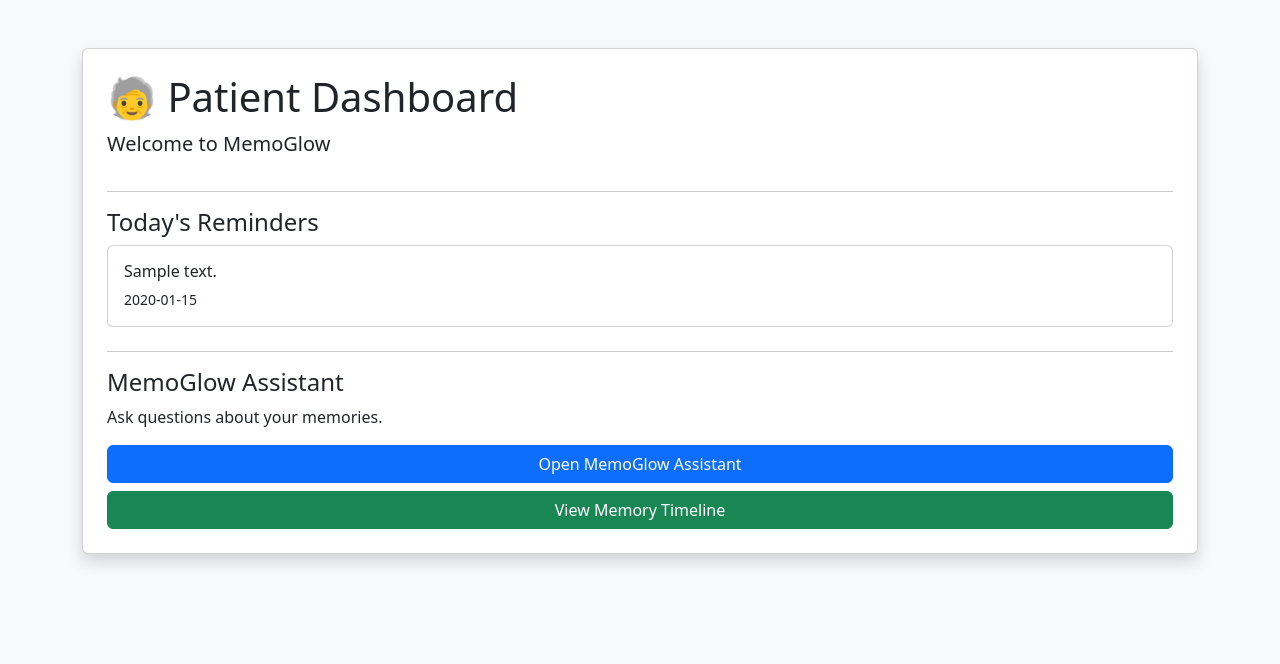
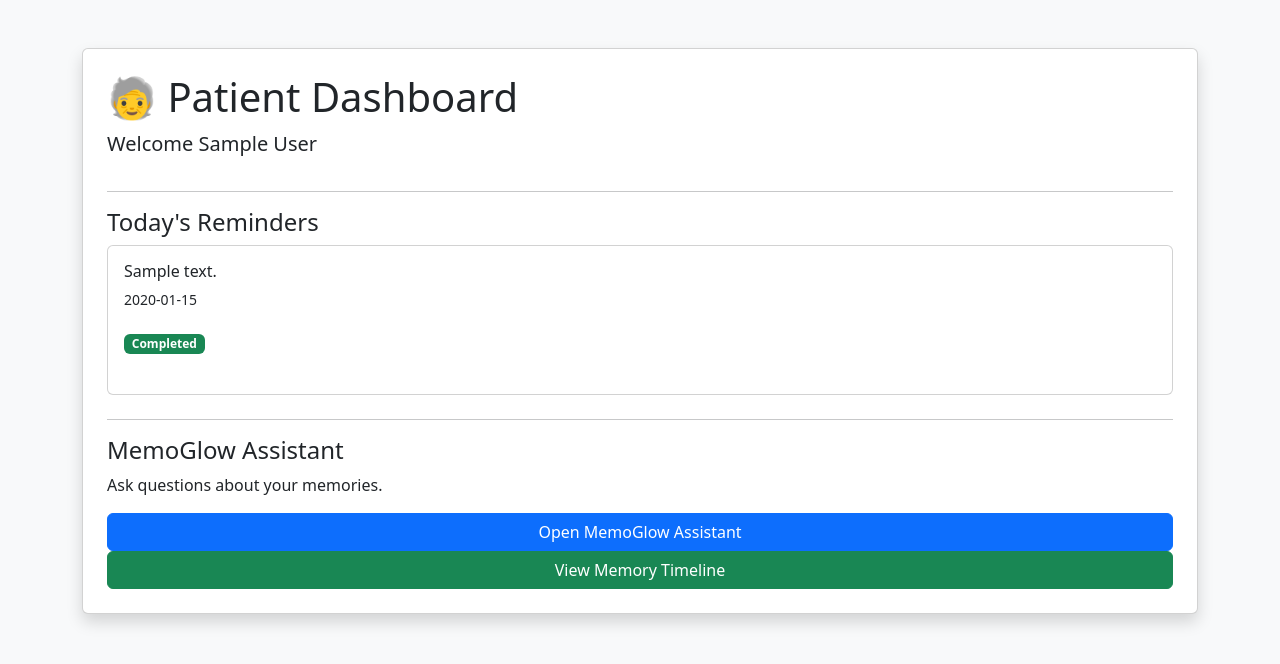
Before and after one commit to vishishta911/MemoGlow, a Flask app: page /patient/dashboard in a window 1280 px wide. Shown: the part 56-720 px from the top of the page. Run offline with Flask 3, Linux system fonts and the light colour scheme; the visitor is signed in with stand-in values (Sample User, id 1); tables that the repository leaves empty hold one stand-in row (values such as "Sample post").

Commit message:
Add reminder completion and dynamic patient dashboard

```diff
--- a/app.py
+++ b/app.py
@@ -161,7 +161,8 @@ def patient_dashboard():
 
     return render_template(
         "patient_dashboard.html",
-        patient_name=session.get("patient_name")
+        patient_name=session.get("patient_name"),
+        patient_id=session.get("patient_id")
     )
 
 
--- a/templates/patient_dashboard.html
+++ b/templates/patient_dashboard.html
@@ -4,62 +4,10 @@
 <head>
     <title>Patient Dashboard - MemoGlow</title>
 
-    <link href="https://cdn.jsdelivr.net/npm/bootstrap@5.3.3/dist/css/bootstrap.min.css" rel="stylesheet">
+    <link href="https://cdn.jsdelivr.net/npm/bootstrap@5.3.3/dist/css/bootstrap.min.css"
+          rel="stylesheet">
 </head>
-<script>
 
-async function loadReminders() {
-
-    const response = await fetch(
-        "/reminder/all/1"
-    );
-
-    const reminders =
-        await response.json();
-
-    let html = "";
-
-    if(reminders.length === 0){
-
-        html = `
-        <div class="alert alert-warning">
-            No reminders found.
-        </div>
-        `;
-    }
-
-    else {
-
-        reminders.forEach(reminder => {
-
-            html += `
-            <div class="card mb-2">
-
-                <div class="card-body">
-
-                    <h6>
-                        ${reminder.reminder_text}
-                    </h6>
-
-                    <small>
-                        ${reminder.reminder_time}
-                    </small>
-
-                </div>
-
-            </div>
-            `;
-        });
-
-    }
-
-    document.getElementById("reminders").innerHTML =
-        html;
-}
-
-loadReminders();
-
-</script>
 <body class="bg-light">
 
 <div class="container mt-5">
@@ -69,7 +17,7 @@ loadReminders();
         <h1>🧓 Patient Dashboard</h1>
 
         <p class="lead">
-            Welcome to MemoGlow
+            Welcome {{ patient_name }}
         </p>
 
         <hr>
@@ -91,15 +39,110 @@ loadReminders();
         <a href="/assistant"
            class="btn btn-primary">
             Open MemoGlow Assistant
-            <a href="/memory-timeline"
-                class="btn btn-success mt-2">
-                View Memory Timeline
-            </a>
+        </a>
+
+        <a href="/memory-timeline"
+           class="btn btn-success">
+            View Memory Timeline
         </a>
 
     </div>
 
 </div>
 
+<script>
+
+async function loadReminders() {
+
+    const response = await fetch(
+        "/reminder/all/{{ patient_id }}"
+    );
+
+    const reminders = await response.json();
+
+    let html = "";
+
+    if(reminders.length === 0){
+
+        html = `
+        <div class="alert alert-warning">
+            No reminders found.
+        </div>
+        `;
+
+    } else {
+
+        reminders.forEach(reminder => {
+
+            html += `
+            <div class="card mb-2">
+
+                <div class="card-body">
+
+                    <h6>
+                        ${reminder.reminder_text}
+                    </h6>
+
+                    <small>
+                        ${reminder.reminder_time}
+                    </small>
+
+                    <br><br>
+
+                    <span class="badge ${
+                        reminder.status === "Completed"
+                        ? "bg-success"
+                        : "bg-warning"
+                    }">
+                        ${reminder.status}
+                    </span>
+
+                    <br><br>
+
+                    ${
+                        reminder.status !== "Completed"
+                        ? `
+                        <button
+                            class="btn btn-success btn-sm"
+                            onclick="completeReminder(${reminder.id})">
+                            ✓ Complete
+                        </button>
+                        `
+                        : ""
+                    }
+
+                </div>
+
+            </div>
+            `;
+
+        });
+
+    }
+
+    document.getElementById("reminders").innerHTML =
+        html;
+}
+
+async function completeReminder(reminderId) {
+
+    const response = await fetch(
+        `/reminder/complete/${reminderId}`,
+        {
+            method: "PUT"
+        }
+    );
+
+    const data = await response.json();
+
+    alert(data.message);
+
+    loadReminders();
+}
+
+loadReminders();
+
+</script>
+
 </body>
 </html>
```
